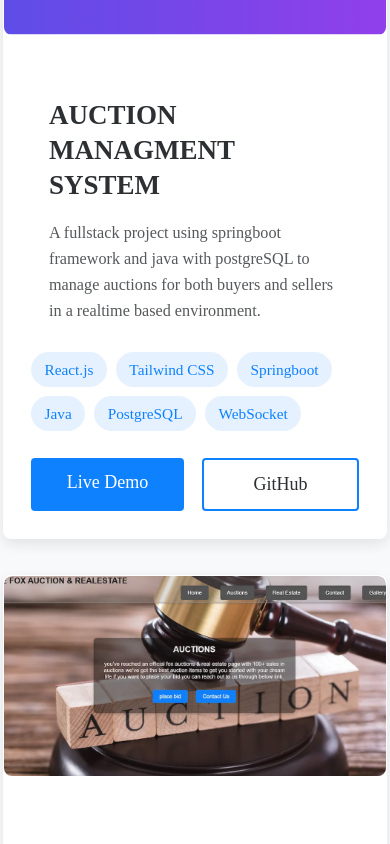
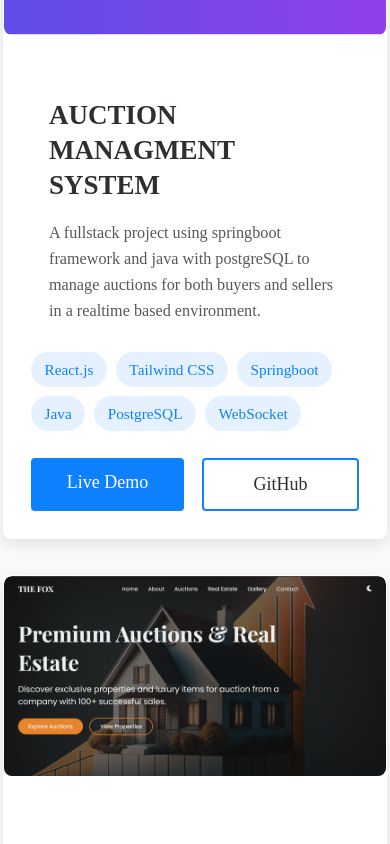
Before and after one commit to Alaindeve1/portfolio-website, a React (Create React App) app: page /projects in a window 390 px wide. Shown: the part 1156-2000 px from the top of the page. Built offline with nearby package versions, Linux system fonts and the light colour scheme.

Commit message:
removed the static responsive web from featured projects page

```diff
--- a/src/data/projectsData.js
+++ b/src/data/projectsData.js
@@ -32,18 +32,6 @@ const projectsData = [
   },
   {
     id: 3,
-    title: "Auction Static Web",
-    description:
-      "A responsive static website for an auction platform, showcasing items and services.",
-    technologies: ["HTML", "CSS", "JavaScript", "Responsive Design"],
-    image: "/assets/images/netlify.webp",
-    fallbackImage: "/assets/images/netlify.png",
-    liveLink: "https://lucky-puffpuff-669d75.netlify.app/",
-    githubLink: "https://github.com/",
-    category: "frontend",
-  },
-  {
-    id: 4,
     title: "THE FOX WEB ",
     description: "A static website using HTML, CSS, and JavaScript.",
     technologies: ["HTML", "CSS", "JavaScript"],
@@ -55,7 +43,7 @@ const projectsData = [
     category: "frontend",
   },
   {
-    id: 5,
+    id: 4,
     title: "PORTFOLIO 2",
     description: "A portfolio website using Next JS, Tailwind CSS, and TypeScript.",
     technologies: ["Next JS", "Tailwind CSS", "TypeScript"],
@@ -66,7 +54,7 @@ const projectsData = [
     category: "frontend",
   },
   {
-    id: 6,
+    id: 5,
     title: "WeatherDash App",
     description:
       "A weather dashboard app that uses OpenWeatherMap API to display current weather conditions and forecasts.",
@@ -78,7 +66,7 @@ const projectsData = [
     category: "frontend",
   },
   {
-    id: 7,
+    id: 6,
     title: "Amusement Hub",
     description:
       "An backend amusement hub project developed using express.js and node.js with postgresql database .",
```
